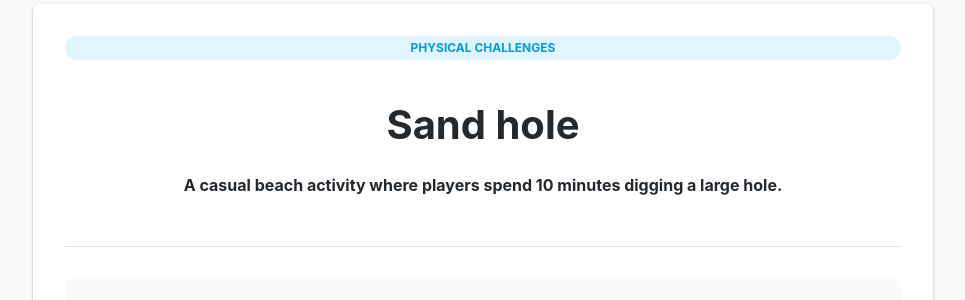
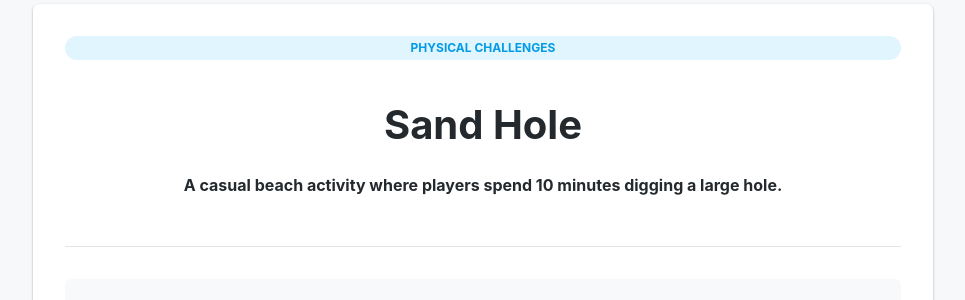
Before and after one commit to Unloosed/summer-olympics-2026, a Jekyll site: the page built from docs/_events/sand-hole.md, in a window 1280 px wide. Shown: the part 225-525 px from the top of the page, without its empty margins (157-1122 px from the left). Built offline with Jekyll 4.4.1, drawn with Linux system fonts in a browser that asks for light colours; some of the changed text lies outside the part shown.

```diff
--- a/docs/_events/sand-hole.md
+++ b/docs/_events/sand-hole.md
@@ -1,6 +1,6 @@
 ---
 id: 31
-title: Sand hole
+title: Sand Hole
 category: Physical Challenges
 shortDescription: A casual beach activity where players spend 10 minutes digging a large hole.
 description: |
```
